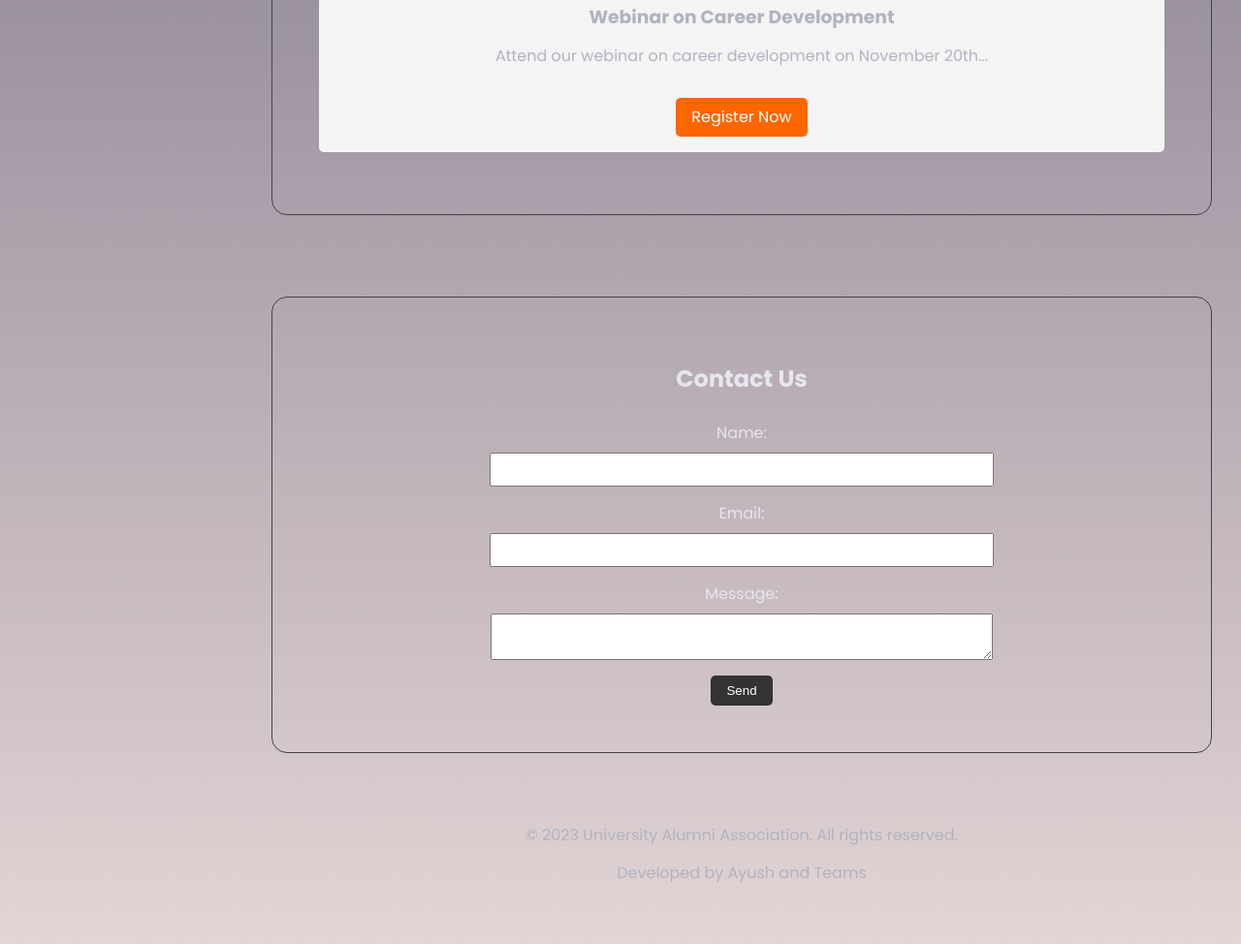
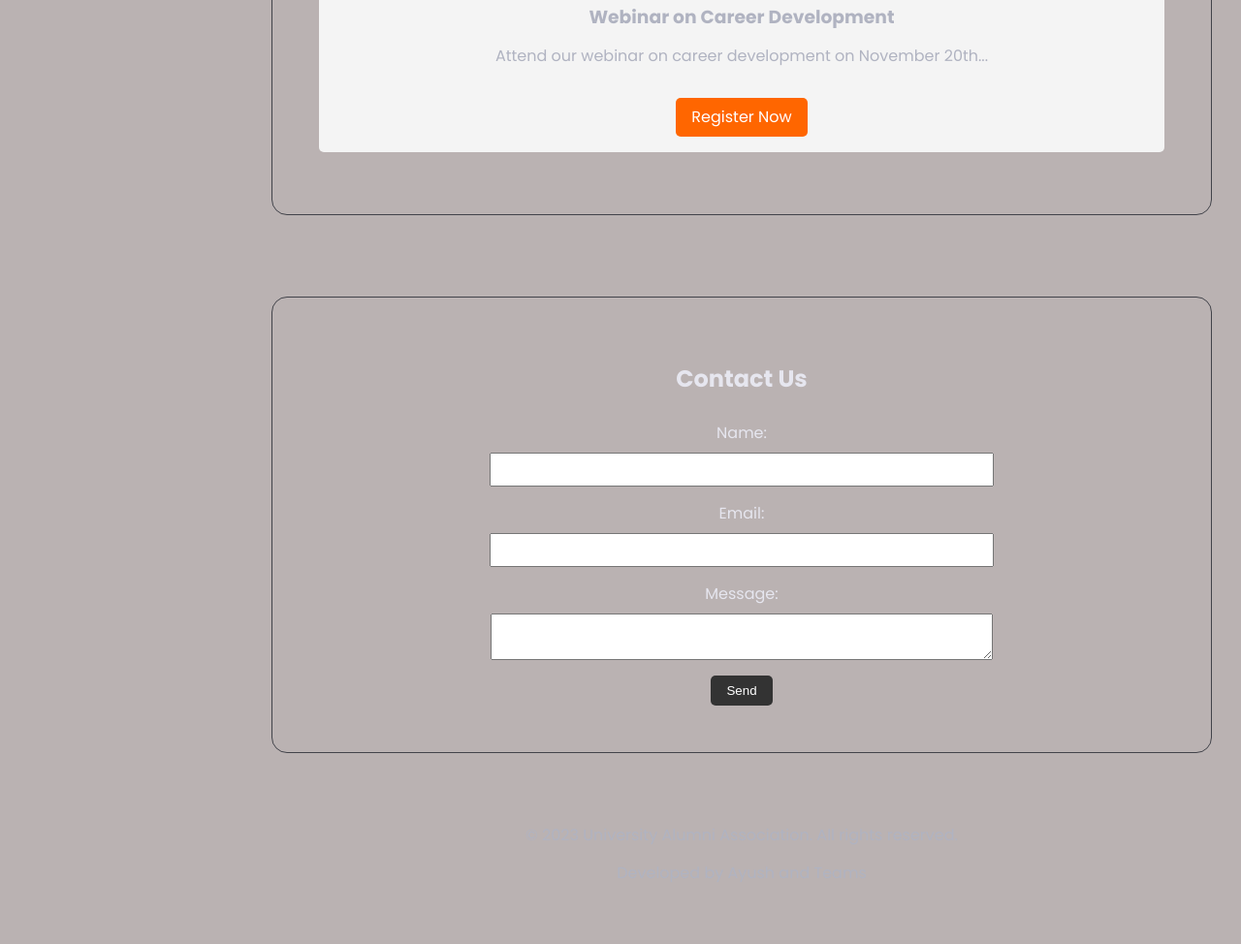
Before and after one commit to Ayushcodespy/prototype_demo, a Flask app: page / in a window 1280 px wide. Shown: the part 2080-3054 px from the top of the page at 97% size. Run offline with Flask 3, Linux system fonts and the light colour scheme; the visitor is signed in with stand-in values (Sample User, id 1).

Commit message:
home page added

```diff
--- a/static/styles/home.css
+++ b/static/styles/home.css
@@ -18,9 +18,7 @@ html{
 body{
   min-height: 100vh;
   min-height: 100dvh;
-  background: linear-gradient(to bottom, rgb(2, 2, 45), rgb(227, 213, 213));
-  background-repeat: no-repeat;
-  background-size: contain;
+  background-color: rgb(186, 178, 178);
   color: var(--text-clr);
   display: grid;
   grid-template-columns: auto 1fr;
@@ -222,7 +220,7 @@ main p{
 
 
 .hero {
-  /* background: url(https://encrypted-tbn0.gstatic.com/images?q=tbn:ANd9GcRKivvwviZEIWSn37AktW02XYUiufInNC35dQ&s) no-repeat center center/cover ; */
+  background: url(https://encrypted-tbn0.gstatic.com/images?q=tbn:ANd9GcRKivvwviZEIWSn37AktW02XYUiufInNC35dQ&s) no-repeat center center/cover ;
   color: #fff;
   text-align: center;
   padding: 5rem 0;
```
